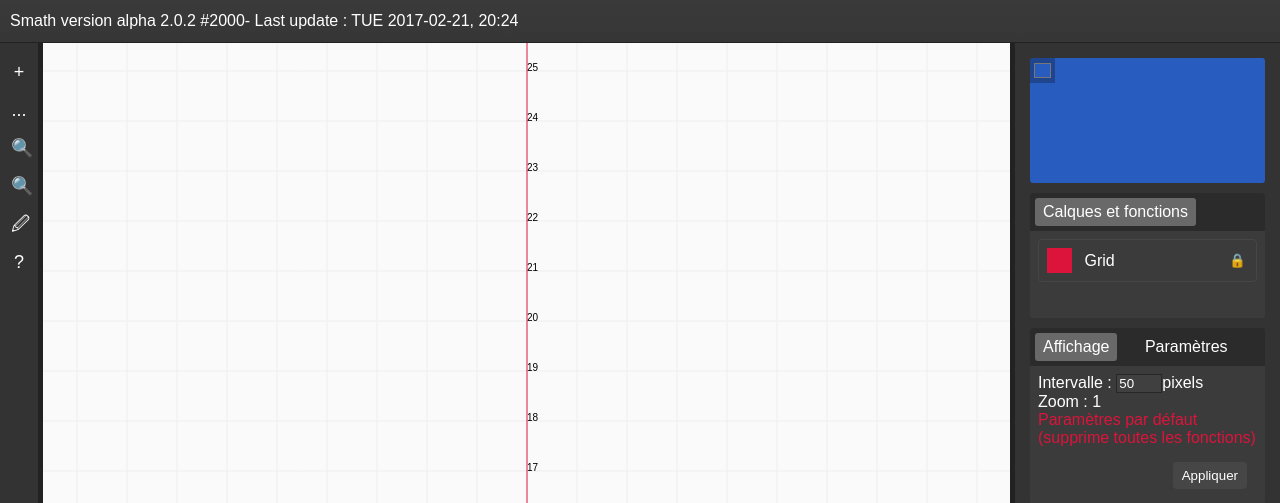
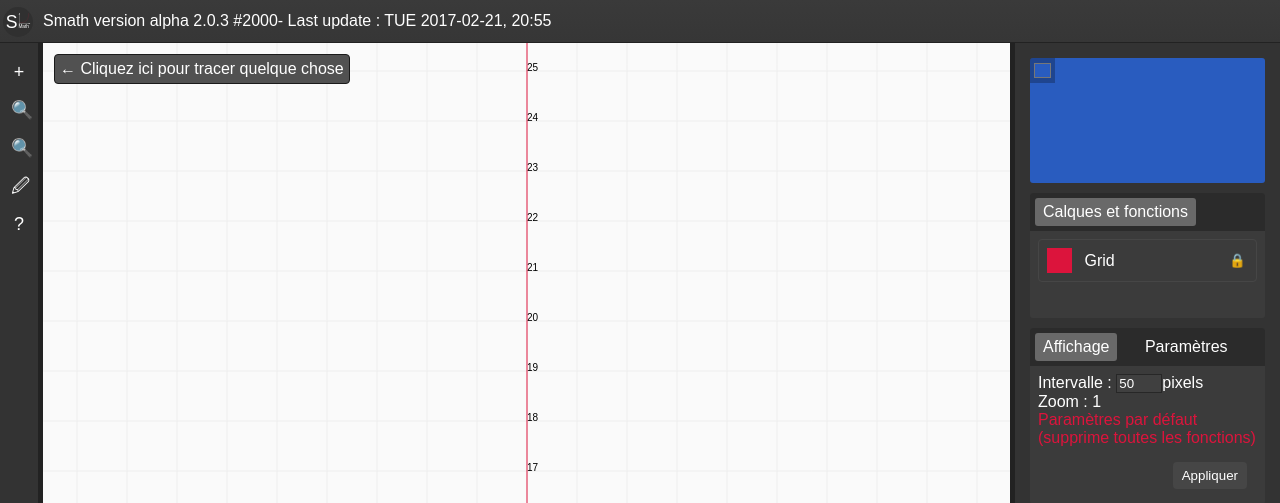
Before and after one commit to SimonLoir/Math-traceur-de-fonction, a PHP site: page / in a window 1280 px wide. Shown: the top 503 px of the page. Run offline with PHP 8.4, Linux system fonts and the light colour scheme.

Commit message:
adding information popup and vectors improvements

```diff
--- a/Smath.js
+++ b/Smath.js
@@ -400,6 +400,11 @@ var SMath = function () {
                         y1 = -parseFloat(y1);
                         return '+(' + x1 + ';'+ y1 + ')'
                     })
+                     e = e.replace(/\-([0-9||\-||\.]+)\(([0-9||\-||\.]+);([0-9||\-||\.]+)\)/i, function (all, multi,x1,y1) {
+                        x1 = -parseFloat(x1);
+                        y1 = -parseFloat(y1);
+                        return '+' + multi + '(' + x1 + ';'+ y1 + ')'
+                    })
                 var vectors  = e.split('+');
 
                 for (var i = 0; i < vectors.length; i++) {
@@ -408,6 +413,12 @@ var SMath = function () {
                     if(matchs != null){
                        x += parseFloat(matchs[1]);
                        y += parseFloat(matchs[2]);
+                    }
+
+                    matchs = element.match(/^([0-9||\-||\.]+)\(([0-9||\-||\.]+);([0-9||\-||\.]+)\)$/i)
+                    if(matchs != null){
+                       x += parseFloat(matchs[2]) * parseFloat(matchs[1]);
+                       y += parseFloat(matchs[3]) * parseFloat(matchs[1]);
                     }
                 }
                 this.newLine(0, 0 , x, y,this.color, true);
--- a/app-v2.js
+++ b/app-v2.js
@@ -69,6 +69,10 @@ $(document).ready(function () {
     window.onhashchange = function () {
         window.location.reload();
     }
+
+    $('.left-tool-bar').click(function () {
+        $('.popup-start').css('display', "none");
+    });
 
     $('#apply_zoom').click(function () {
         window.location.hash = "zoom=" + $('#Interval').node.value + ";functions=" + encodeURIComponent(JSON.stringify(function_list));
--- a/index.html
+++ b/index.html
@@ -31,16 +31,17 @@ along with this program.  If not, see http://www.gnu.org/licenses/.
 </head>
 <body>
     <div class="header">
-        Smath version alpha 2.0.2 #2000- Last update : TUE 2017-02-21, 20:24
+        <img src="logo.svg" alt="">Smath version alpha 2.0.3 #2000- Last update : TUE 2017-02-21, 20:55
     </div>
     <div class="left-tool-bar">
         <button class="" id="new_layer">+</button>
-        <button class="">...</button>
+        <!--<button class="">...</button>-->
         <button class="" id="zoom-more">&#128269;</button>
         <button class="" id="zoom-less">&#128269;</button>
         <button class="" id="pen-tool">&#128393;</button>
         <button id="need-help">?</button>
     </div>
+
     <div class="right-tool-bar">
         <div class="color-view">
             <input type="color" class="color-picker">
@@ -81,6 +82,7 @@ along with this program.  If not, see http://www.gnu.org/licenses/.
                 <br />
             </div>
         </div>
+
         <br /><br />
         Copyright &copy; 2017 Simon Loir
         <p>Ce programme est un programme libre, vous pouvez retrouver ses sources sur <a href="https://github.com/SimonLoir/Math-traceur-de-fonctions" style="color:Crimson;">Github</a></p>
@@ -95,6 +97,9 @@ along with this program.  If not, see http://www.gnu.org/licenses/.
         <div class="action-content"></div>
         <div class="btn-group"><button>Valider</button><button>Annuler</button></div>
     </div>
+    <div class="popup-start">
+        &#8592; Cliquez ici pour tracer quelque chose
+    </div>
     <script src="app-v2.js"></script>
 </body>
 </html>
--- a/style.css
+++ b/style.css
@@ -14,9 +14,25 @@ body {
   left: 0;
   right: 0;
   line-height: 30px;
-  padding-left: 10px; }
+  padding-left: 3px; }
+  /* line 15, C:/wamp64/www/4gt6/style.scss */
+  .header img {
+    height: 100%;
+    display: inline-block;
+    vertical-align: middle;
+    margin-right: 10px; }
 
-/* line 17, C:/wamp64/www/4gt6/style.scss */
+/* line 22, C:/wamp64/www/4gt6/style.scss */
+.popup-start {
+  position: fixed;
+  top: 54px;
+  left: 54px;
+  background: #515151;
+  border-radius: 4px;
+  border: 1px solid #1a1a1a;
+  padding: 5px; }
+
+/* line 30, C:/wamp64/www/4gt6/style.scss */
 .left-tool-bar {
   background: #333333;
   position: absolute;
@@ -25,7 +41,7 @@ body {
   bottom: 0;
   width: 28px;
   padding: 5px; }
-  /* line 25, C:/wamp64/www/4gt6/style.scss */
+  /* line 38, C:/wamp64/www/4gt6/style.scss */
   .left-tool-bar button {
     width: 28px;
     height: 28px;
@@ -37,14 +53,14 @@ body {
     cursor: pointer;
     border-radius: 3px;
     margin-top: 10px; }
-    /* line 36, C:/wamp64/www/4gt6/style.scss */
+    /* line 49, C:/wamp64/www/4gt6/style.scss */
     .left-tool-bar button:hover {
       background: #4d4d4d; }
-    /* line 39, C:/wamp64/www/4gt6/style.scss */
+    /* line 52, C:/wamp64/www/4gt6/style.scss */
     .left-tool-bar button.active {
       background: #1d1d1d; }
 
-/* line 46, C:/wamp64/www/4gt6/style.scss */
+/* line 59, C:/wamp64/www/4gt6/style.scss */
 .right-tool-bar {
   background: #333333;
   position: absolute;
@@ -55,7 +71,7 @@ body {
   padding: 15px;
   overflow: auto; }
 
-/* line 55, C:/wamp64/www/4gt6/style.scss */
+/* line 68, C:/wamp64/www/4gt6/style.scss */
 .color-view {
   border-radius: 3px;
   overflow: hidden;
@@ -63,7 +79,7 @@ body {
   height: 125px;
   width: 100%; }
 
-/* line 64, C:/wamp64/www/4gt6/style.scss */
+/* line 77, C:/wamp64/www/4gt6/style.scss */
 .color-picker {
   width: 25px;
   border: none;
@@ -71,18 +87,18 @@ body {
   background: rgba(0, 0, 0, 0.25);
   cursor: pointer; }
 
-/* line 72, C:/wamp64/www/4gt6/style.scss */
+/* line 85, C:/wamp64/www/4gt6/style.scss */
 .container {
   background: #3b3b3b;
   margin-top: 10px;
   border-radius: 3px;
   overflow: hidden; }
-  /* line 78, C:/wamp64/www/4gt6/style.scss */
+  /* line 91, C:/wamp64/www/4gt6/style.scss */
   .container .options {
     margin: 0;
     padding: 0;
     background: #2b2b2b; }
-    /* line 81, C:/wamp64/www/4gt6/style.scss */
+    /* line 94, C:/wamp64/www/4gt6/style.scss */
     .container .options span {
       display: inline-block;
       margin: 5px;
@@ -93,24 +109,24 @@ body {
       cursor: pointer;
       transition: 0.25s;
       border-radius: 3px; }
-      /* line 90, C:/wamp64/www/4gt6/style.scss */
+      /* line 103, C:/wamp64/www/4gt6/style.scss */
       .container .options span:hover {
         background: #333333; }
-      /* line 94, C:/wamp64/www/4gt6/style.scss */
+      /* line 107, C:/wamp64/www/4gt6/style.scss */
       .container .options span.active {
         background: dimgray; }
-  /* line 101, C:/wamp64/www/4gt6/style.scss */
+  /* line 114, C:/wamp64/www/4gt6/style.scss */
   .container a {
     color: crimson;
     text-decoration: none; }
-  /* line 105, C:/wamp64/www/4gt6/style.scss */
+  /* line 118, C:/wamp64/www/4gt6/style.scss */
   .container .layer-function-view {
     max-height: 300px;
     overflow: auto;
     padding: 8px;
     padding-bottom: 30px;
     position: relative; }
-    /* line 111, C:/wamp64/www/4gt6/style.scss */
+    /* line 124, C:/wamp64/www/4gt6/style.scss */
     .container .layer-function-view .layer {
       background: transparent;
       border: 1px solid #464646;
@@ -120,14 +136,14 @@ body {
       margin-bottom: 6px;
       cursor: pointer;
       transition: 0.25s; }
-      /* line 117, C:/wamp64/www/4gt6/style.scss */
+      /* line 130, C:/wamp64/www/4gt6/style.scss */
       .container .layer-function-view .layer .preview {
         display: inline-block;
         height: 25px;
         width: 25px;
         background: crimson;
         vertical-align: middle; }
-      /* line 124, C:/wamp64/www/4gt6/style.scss */
+      /* line 137, C:/wamp64/www/4gt6/style.scss */
       .container .layer-function-view .layer button {
         display: inline-block;
         height: 25px;
@@ -139,10 +155,10 @@ body {
         float: right;
         cursor: pointer;
         transition: 0.25s; }
-        /* line 135, C:/wamp64/www/4gt6/style.scss */
+        /* line 148, C:/wamp64/www/4gt6/style.scss */
         .container .layer-function-view .layer button:hover {
           color: white; }
-      /* line 139, C:/wamp64/www/4gt6/style.scss */
+      /* line 152, C:/wamp64/www/4gt6/style.scss */
       .container .layer-function-view .layer span {
         display: inline-block;
         vertical-align: middle;
@@ -151,21 +167,21 @@ body {
         max-height: 18px;
         overflow: hidden;
         word-break: break-all; }
-      /* line 151, C:/wamp64/www/4gt6/style.scss */
+      /* line 164, C:/wamp64/www/4gt6/style.scss */
       .container .layer-function-view .layer:hover {
         background: rgba(255, 255, 255, 0.15); }
-  /* line 157, C:/wamp64/www/4gt6/style.scss */
+  /* line 170, C:/wamp64/www/4gt6/style.scss */
   .container .view {
     padding: 8px;
     padding-bottom: 30px;
     position: relative; }
-    /* line 161, C:/wamp64/www/4gt6/style.scss */
+    /* line 174, C:/wamp64/www/4gt6/style.scss */
     .container .view input {
       max-width: 40px;
       border: 1px solid #272727;
       background: #404040;
       color: white; }
-  /* line 170, C:/wamp64/www/4gt6/style.scss */
+  /* line 183, C:/wamp64/www/4gt6/style.scss */
   .container .apply {
     background: #464646;
     color: white;
@@ -180,11 +196,11 @@ body {
     margin-right: 10px;
     transition: 0.25s;
     cursor: pointer; }
-    /* line 183, C:/wamp64/www/4gt6/style.scss */
+    /* line 196, C:/wamp64/www/4gt6/style.scss */
     .container .apply:hover {
       background: rgba(255, 255, 255, 0.15); }
 
-/* line 190, C:/wamp64/www/4gt6/style.scss */
+/* line 203, C:/wamp64/www/4gt6/style.scss */
 .draw-area {
   position: absolute;
   top: 43px;
@@ -193,7 +209,7 @@ body {
   bottom: 2px;
   background: #fafafa;
   overflow: auto; }
-  /* line 196, C:/wamp64/www/4gt6/style.scss */
+  /* line 209, C:/wamp64/www/4gt6/style.scss */
   .draw-area .canvas {
     position: absolute;
     background: transparent;
@@ -203,7 +219,7 @@ body {
     left: 0;
     margin: 0;
     padding: 0; }
-    /* line 203, C:/wamp64/www/4gt6/style.scss */
+    /* line 216, C:/wamp64/www/4gt6/style.scss */
     .draw-area .canvas canvas {
       margin: 0;
       padding: 0;
@@ -216,7 +232,7 @@ body {
       width: 100%;
       height: 100%; }
 
-/* line 214, C:/wamp64/www/4gt6/style.scss */
+/* line 227, C:/wamp64/www/4gt6/style.scss */
 .action {
   position: fixed;
   top: 50%;
@@ -229,7 +245,7 @@ body {
   padding-bottom: 20px;
   height: 300px;
   box-shadow: 4px 4px 15px rgba(0, 0, 0, 0.55); }
-  /* line 226, C:/wamp64/www/4gt6/style.scss */
+  /* line 239, C:/wamp64/www/4gt6/style.scss */
   .action .action-header {
     width: 100%;
     margin: 0;
@@ -240,7 +256,7 @@ body {
     right: 0;
     text-align: center;
     border-bottom: 5px solid #333333; }
-  /* line 235, C:/wamp64/www/4gt6/style.scss */
+  /* line 248, C:/wamp64/www/4gt6/style.scss */
   .action .action-content {
     position: absolute;
     top: 45px;
@@ -249,13 +265,13 @@ body {
     bottom: 5px;
     overflow: auto;
     padding: 25px; }
-  /* line 243, C:/wamp64/www/4gt6/style.scss */
+  /* line 256, C:/wamp64/www/4gt6/style.scss */
   .action .btn-group {
     position: absolute;
     bottom: 5px;
     right: 5px;
     padding: 5px; }
-    /* line 247, C:/wamp64/www/4gt6/style.scss */
+    /* line 260, C:/wamp64/www/4gt6/style.scss */
     .action .btn-group button {
       margin: 3px;
       background: linear-gradient(#515151, #363636);
@@ -266,7 +282,7 @@ body {
       box-shadow: 0px 0px 10px rgba(0, 0, 0, 0.2);
       border-radius: 2px;
       transition: 0.45s; }
-      /* line 257, C:/wamp64/www/4gt6/style.scss */
+      /* line 270, C:/wamp64/www/4gt6/style.scss */
       .action .btn-group button:hover {
         background: linear-gradient(#919191, #767676); }
 
--- a/style.scss
+++ b/style.scss
@@ -11,9 +11,22 @@ body{
     top: 0; left: 0;
     right: 0;
     line-height: 30px;
-    padding-left:10px;
+    padding-left:3px;
+    & img{
+        height: 100%;
+        display: inline-block;
+        vertical-align: middle;
+        margin-right: 10px;
+    }
 }
-
+.popup-start{
+    position: fixed;
+    top: 54px;left: 54px;
+    background: rgb(81,81,81);
+    border-radius: 4px;
+    border:1px solid darken(rgb(51,51,51), 10%);
+    padding: 5px;
+}
 .left-tool-bar{
     background: rgb(51,51,51);
     position: absolute;
```
Also changed, not shown: 1 other file.
